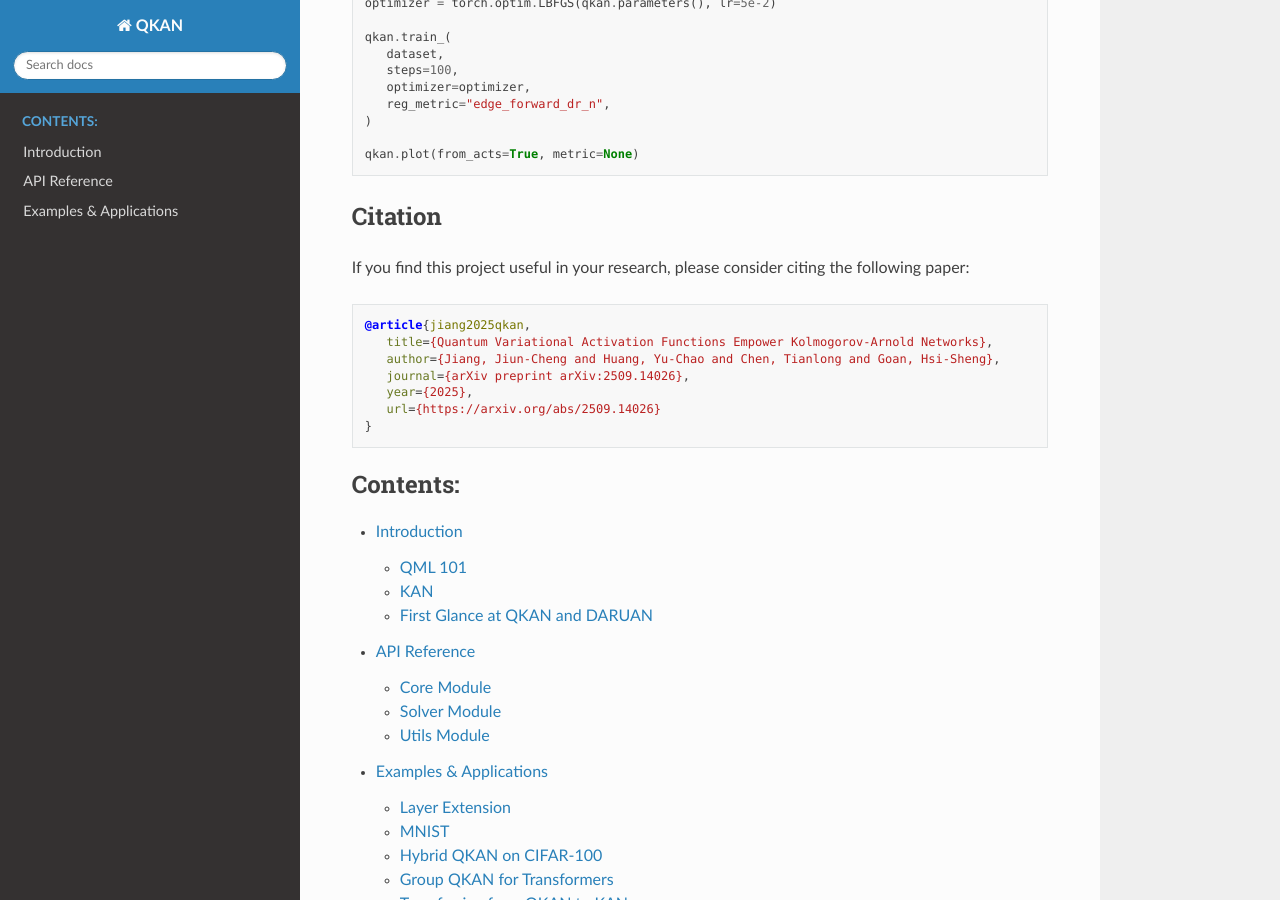
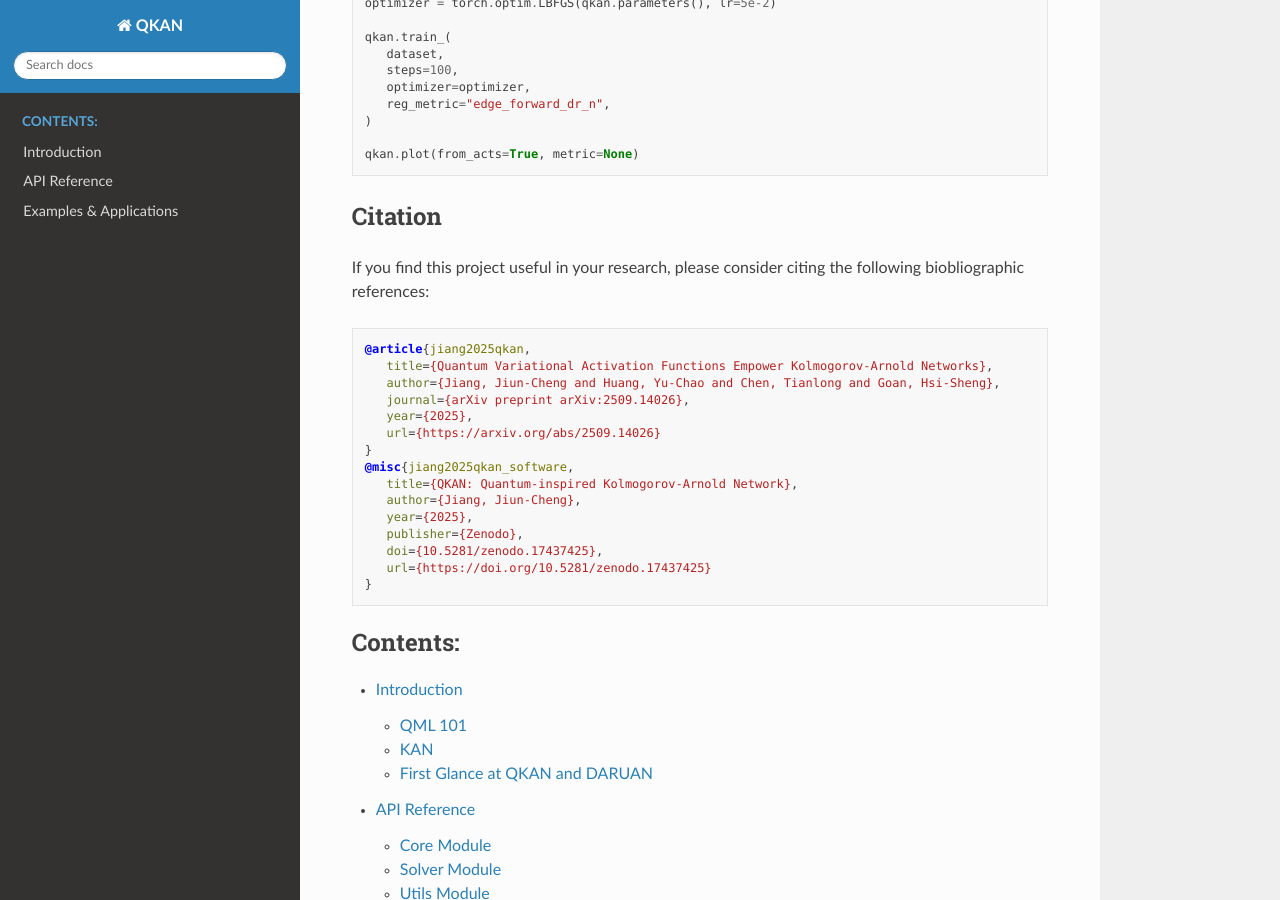
Before and after one commit to Jim137/qkan, a Sphinx documentation site: the page built from docs/index.rst, in a window 1280 px wide and 900 px high, scrolled down 1380 px. Built offline with Sphinx 7.4.7 and the Read the Docs theme 3.1.0, drawn with Linux system fonts in a browser that asks for light colours.

Commit message:
update docs

```diff
--- a/docs/index.rst
+++ b/docs/index.rst
@@ -82,7 +82,7 @@ Here's a minimal working example for function fitting using QKAN:
 Citation
 --------
 
-If you find this project useful in your research, please consider citing the following paper:
+If you find this project useful in your research, please consider citing the following biobliographic references:
 
 .. code-block:: bibtex
 
@@ -92,6 +92,14 @@ If you find this project useful in your research, please consider citing the fol
       journal={arXiv preprint arXiv:2509.14026},
       year={2025},
       url={https://arxiv.org/abs/2509.14026}
+   }
+   @misc{jiang2025qkan_software,
+      title={QKAN: Quantum-inspired Kolmogorov-Arnold Network},
+      author={Jiang, Jiun-Cheng},
+      year={2025},
+      publisher={Zenodo},
+      doi={10.5281/zenodo.17437425},
+      url={https://doi.org/10.5281/zenodo.17437425}
    }
 
 .. toctree::
```
Also changed, not shown: README.md (+8 -0 lines).
